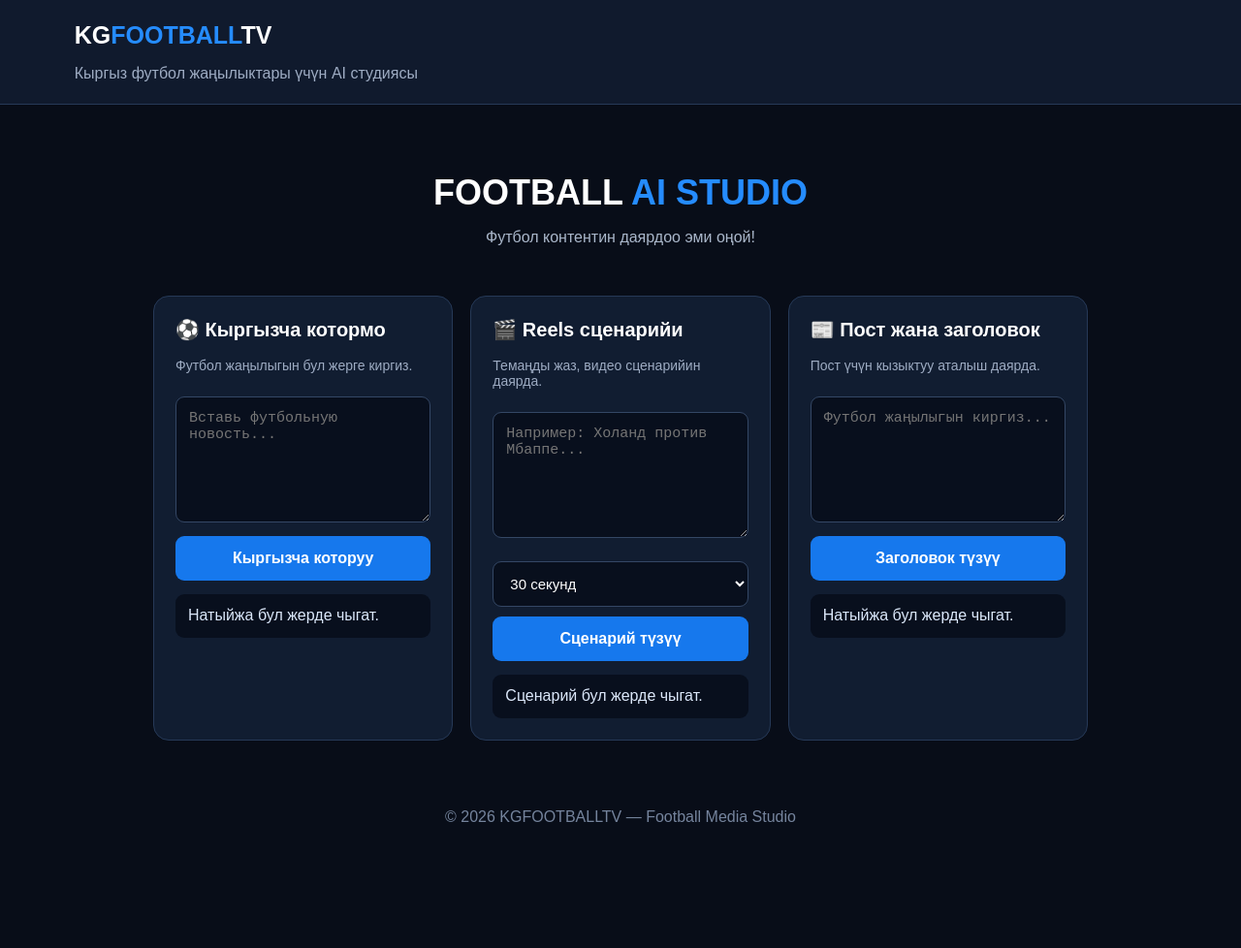
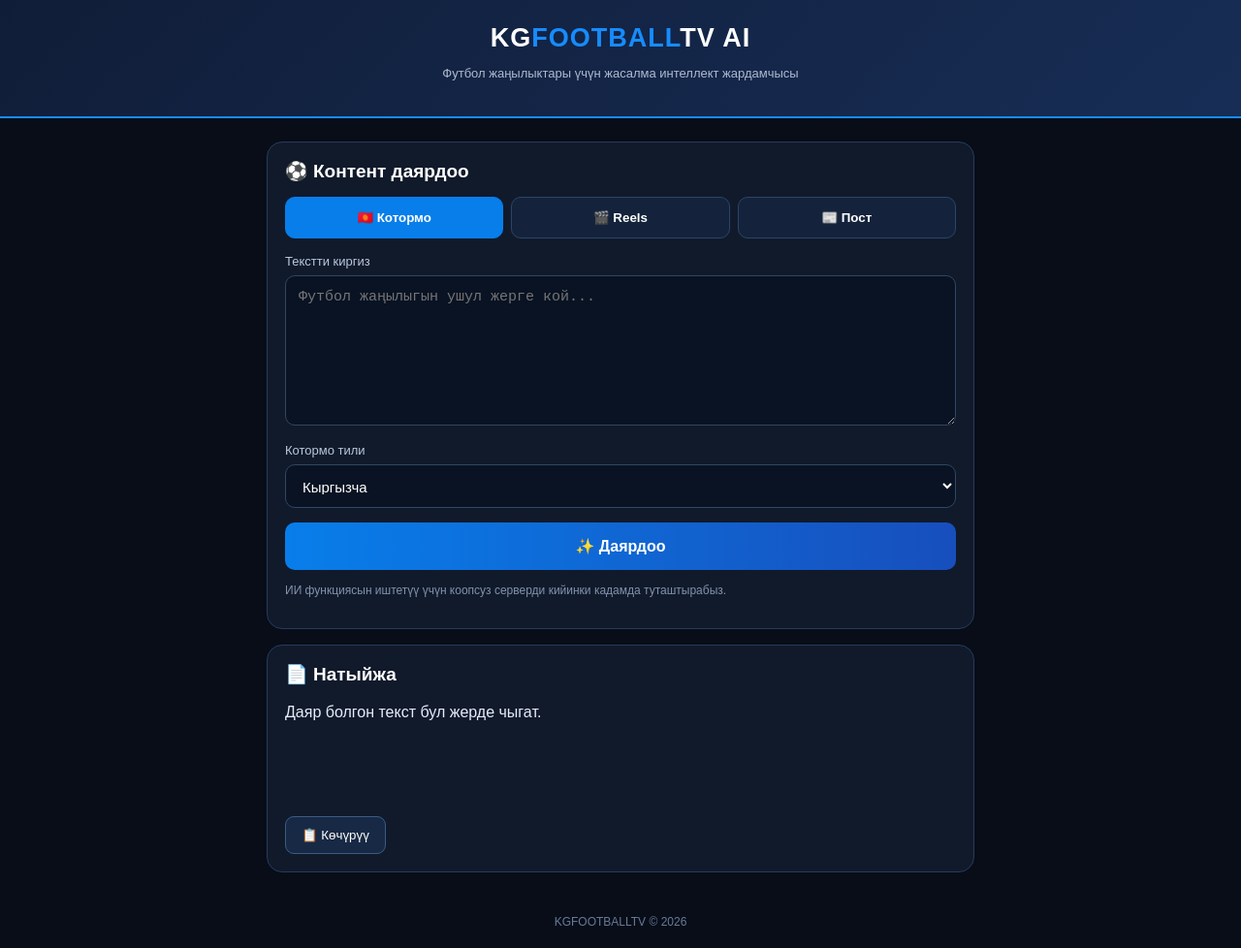
Before and after one commit to sherzat4290-coder/kgfootballtv, a plain HTML site: page index.html/index.html in a window 1280 px wide. Shown: the whole page at 97% size. Before the commit the page ends 887 px from the top, so only its background shows below. Drawn offline with Linux system fonts and the light colour scheme.

Commit message:
Update index.html

```diff
--- a/index.html/index.html
+++ b/index.html/index.html
@@ -1,3 +1,4 @@
+
 <!DOCTYPE html>
 <html lang="ru">
 <head>
@@ -6,71 +7,99 @@
 <title>KGFOOTBALLTV AI</title>
 <style>
 *{box-sizing:border-box}
-body{margin:0;background:#080d18;color:white;font-family:Arial,sans-serif}
-header{padding:22px 6%;background:#101a2d;border-bottom:1px solid #263957}
-.logo{font-size:25px;font-weight:900;color:#fff}
-.logo span{color:#258cff}
-header p{color:#9eacc3;margin-bottom:0}
-main{max-width:1000px;margin:35px auto;padding:0 18px}
-.hero{text-align:center;padding:35px 10px}
-.hero h1{font-size:36px;margin:0 0 12px}
-.hero h1 span{color:#258cff}
-.hero p{color:#aab7ca}
-.tools{display:grid;grid-template-columns:repeat(auto-fit,minmax(260px,1fr));gap:18px}
-.card{background:#111d31;border:1px solid #263957;border-radius:16px;padding:22px}
-.card h2{font-size:20px;margin-top:0}
-.card p{color:#9eacc3;font-size:14px}
-textarea,select{width:100%;background:#080f1d;color:white;border:1px solid #344765;border-radius:9px;padding:13px;margin:10px 0;font-size:15px}
-textarea{min-height:130px;resize:vertical}
-button{width:100%;background:#1678ed;color:white;border:0;border-radius:9px;padding:14px;font-size:16px;font-weight:bold;cursor:pointer}
-button:hover{background:#0861c9}
-.result{white-space:pre-wrap;background:#080f1d;border-radius:9px;padding:13px;margin-top:14px;color:#dce8fa;min-height:45px}
-footer{text-align:center;color:#75849d;padding:35px}
+body{margin:0;background:#080d18;color:#fff;font-family:Arial,sans-serif}
+header{padding:24px 18px;text-align:center;background:linear-gradient(135deg,#101d38,#172d55);border-bottom:2px solid #168cff}
+.logo{font-size:27px;font-weight:900;letter-spacing:1px}
+.logo span{color:#168cff}
+header p{color:#aebbd0;font-size:13px}
+main{max-width:760px;margin:24px auto;padding:0 15px}
+.panel{background:#111a2b;border:1px solid #263b5d;border-radius:16px;padding:18px;margin-bottom:16px}
+h2{font-size:19px;margin:0 0 15px}
+.tabs{display:grid;grid-template-columns:repeat(3,1fr);gap:8px;margin-bottom:16px}
+button,select{cursor:pointer}
+.tab{padding:13px 5px;border:1px solid #29456c;border-radius:10px;background:#14233b;color:white;font-weight:bold}
+.tab.active{background:#087eea;border-color:#087eea}
+label{display:block;margin:14px 0 7px;color:#b8c8df;font-size:13px}
+textarea,select{width:100%;background:#091323;color:white;border:1px solid #304664;border-radius:10px;padding:13px;font-size:15px}
+textarea{min-height:155px;resize:vertical}
+select{height:45px}
+.primary{width:100%;padding:15px;border:0;border-radius:10px;background:linear-gradient(90deg,#087eea,#174fbd);color:white;font-weight:bold;font-size:16px;margin-top:15px}
+.secondary{padding:11px 16px;border:1px solid #3c5c85;border-radius:9px;background:#172944;color:white}
+.output{min-height:120px;white-space:pre-wrap;line-height:1.6;color:#e5edfa}
+.small{font-size:12px;color:#8193ad;line-height:1.5}
+footer{text-align:center;color:#687b99;padding:20px;font-size:12px}
 </style>
 </head>
 <body>
 <header>
- <div class="logo">KG<span>FOOTBALL</span>TV</div>
- <p>Кыргыз футбол жаңылыктары үчүн AI студиясы</p>
+  <div class="logo">KG<span>FOOTBALL</span>TV AI</div>
+  <p>Футбол жаңылыктары үчүн жасалма интеллект жардамчысы</p>
 </header>
+
 <main>
- <section class="hero">
-  <h1>FOOTBALL <span>AI STUDIO</span></h1>
-  <p>Футбол контентин даярдоо эми оңой!</p>
- </section>
- <section class="tools">
-  <div class="card">
-   <h2>⚽ Кыргызча котормо</h2>
-   <p>Футбол жаңылыгын бул жерге киргиз.</p>
-   <textarea id="news" placeholder="Вставь футбольную новость..."></textarea>
-   <button onclick="generate('translate')">Кыргызча которуу</button>
-   <div class="result" id="translation">Натыйжа бул жерде чыгат.</div>
+  <div class="panel">
+    <h2>⚽ Контент даярдоо</h2>
+    <div class="tabs">
+      <button class="tab active" onclick="setMode('translate',this)">🇰🇬 Котормо</button>
+      <button class="tab" onclick="setMode('reels',this)">🎬 Reels</button>
+      <button class="tab" onclick="setMode('post',this)">📰 Пост</button>
+    </div>
+
+    <label>Текстти киргиз</label>
+    <textarea id="source" placeholder="Футбол жаңылыгын ушул жерге кой..."></textarea>
+
+    <div id="options">
+      <label>Котормо тили</label>
+      <select id="language">
+        <option value="Кыргызча">Кыргызча</option>
+        <option value="Орусча">Орусча</option>
+      </select>
+    </div>
+
+    <button class="primary" onclick="generate()">✨ Даярдоо</button>
+    <p class="small">ИИ функциясын иштетүү үчүн коопсуз серверди кийинки кадамда туташтырабыз.</p>
   </div>
-  <div class="card">
-   <h2>🎬 Reels сценарийи</h2>
-   <p>Темаңды жаз, видео сценарийин даярда.</p>
-   <textarea id="topic" placeholder="Например: Холанд против Мбаппе..."></textarea>
-   <select id="duration">
-    <option value="30 секунд">30 секунд</option>
-    <option value="45 секунд">45 секунд</option>
-    <option value="60 секунд">60 секунд</option>
-   </select>
-   <button onclick="generate('script')">Сценарий түзүү</button>
-   <div class="result" id="script">Сценарий бул жерде чыгат.</div>
+
+  <div class="panel">
+    <h2>📄 Натыйжа</h2>
+    <div class="output" id="result">Даяр болгон текст бул жерде чыгат.</div>
+    <button class="secondary" onclick="copyResult()">📋 Көчүрүү</button>
   </div>
-  <div class="card">
-   <h2>📰 Пост жана заголовок</h2>
-   <p>Пост үчүн кызыктуу аталыш даярда.</p>
-   <textarea id="post" placeholder="Футбол жаңылыгын киргиз..."></textarea>
-   <button onclick="generate('post')">Заголовок түзүү</button>
-   <div class="result" id="postresult">Натыйжа бул жерде чыгат.</div>
-  </div>
- </section>
 </main>
-<footer>© 2026 KGFOOTBALLTV — Football Media Studio</footer>
+
+<footer>KGFOOTBALLTV © 2026</footer>
+
 <script>
-function generate(type){
- alert("AI азырынча туташтырыла элек. Кийинки кадамда OpenAI API кошобуз!");
+let mode="translate";
+
+function setMode(value,button){
+  mode=value;
+  document.querySelectorAll(".tab").forEach(b=>b.classList.remove("active"));
+  button.classList.add("active");
+
+  const options=document.getElementById("options");
+  if(mode==="translate"){
+    options.innerHTML='<label>Котормо тили</label><select id="language"><option value="Кыргызча">Кыргызча</option><option value="Орусча">Орусча</option></select>';
+    document.getElementById("source").placeholder="Футбол жаңылыгын киргиз...";
+  }else if(mode==="reels"){
+    options.innerHTML='<label>Видео узактыгы</label><select id="language"><option>30 секунд</option><option>45 секунд</option><option>60 секунд</option></select>';
+    document.getElementById("source").placeholder="Видео үчүн футбол темасын же жаңылыкты киргиз...";
+  }else{
+    options.innerHTML='<label>Пост форматы</label><select id="language"><option>Instagram пост</option><option>Кыска заголовок</option><option>Telegram пост</option></select>';
+    document.getElementById("source").placeholder="Пост үчүн футбол жаңылыгын киргиз...";
+  }
+}
+
+function generate(){
+  const source=document.getElementById("source").value.trim();
+  if(!source){alert("Адегенде текст киргиз!");return;}
+  document.getElementById("result").textContent=
+    "Текст кабыл алынды!\n\nKGFOOTBALLTV AI сервери азырынча туташтырыла элек. Кийинки кадамда ИИни кошобуз.";
+}
+
+function copyResult(){
+  const text=document.getElementById("result").innerText;
+  navigator.clipboard.writeText(text).then(()=>alert("Көчүрүлдү!"));
 }
 </script>
 </body>
```
